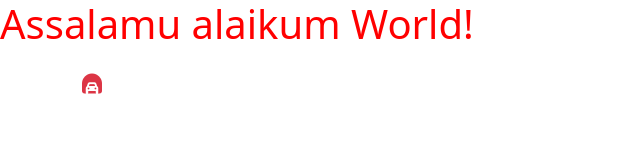
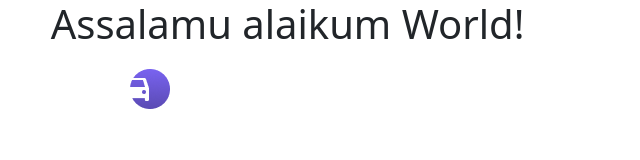
Before and after one commit to MdSalauddinSakib/Cars_buy, a plain HTML site: page index.html in a window 1280 px wide. Shown: the whole page, without its empty margins (0-640 px from the left). Drawn offline with nearby package versions, Linux system fonts and the light colour scheme.

Commit message:
navbar-coding

```diff
--- a/index.html
+++ b/index.html
@@ -10,15 +10,12 @@
     <script src="https://kit.fontawesome.com/6004dd6d46.js" crossorigin="anonymous"></script>
 </head>
 <body>
-    <h1>Assalamu alaikum World!</h1>
+    <h1 >Assalamu alaikum World!</h1>
     <nav class="navbar navbar-expand-lg">
         <div class="container">
-            <a href="" class="navbar-brand text-danger"><i class="fa-solid fa-car-tunnel"></i></a>
-
+            <a href="" class="navbar-brand"><img src="./images/Logo.png" alt=""></a>
         </div>
     </nav>
-
-
 
     <!-- bootstrap js file -->
     <script src="https://cdn.jsdelivr.net/npm/bootstrap@5.3.0/dist/js/bootstrap.bundle.min.js" integrity="sha384-geWF76RCwLtnZ8qwWowPQNguL3RmwHVBC9FhGdlKrxdiJJigb/j/68SIy3Te4Bkz" crossorigin="anonymous"></script>
--- a/style.css
+++ b/style.css
@@ -1,3 +1,3 @@
-h1{
-    color: red;
+*{
+    margin-left: 2%;
 }
```
Also changed, not shown: images/Logo.png (added), images/bg.png (deleted), images/.png (deleted).
